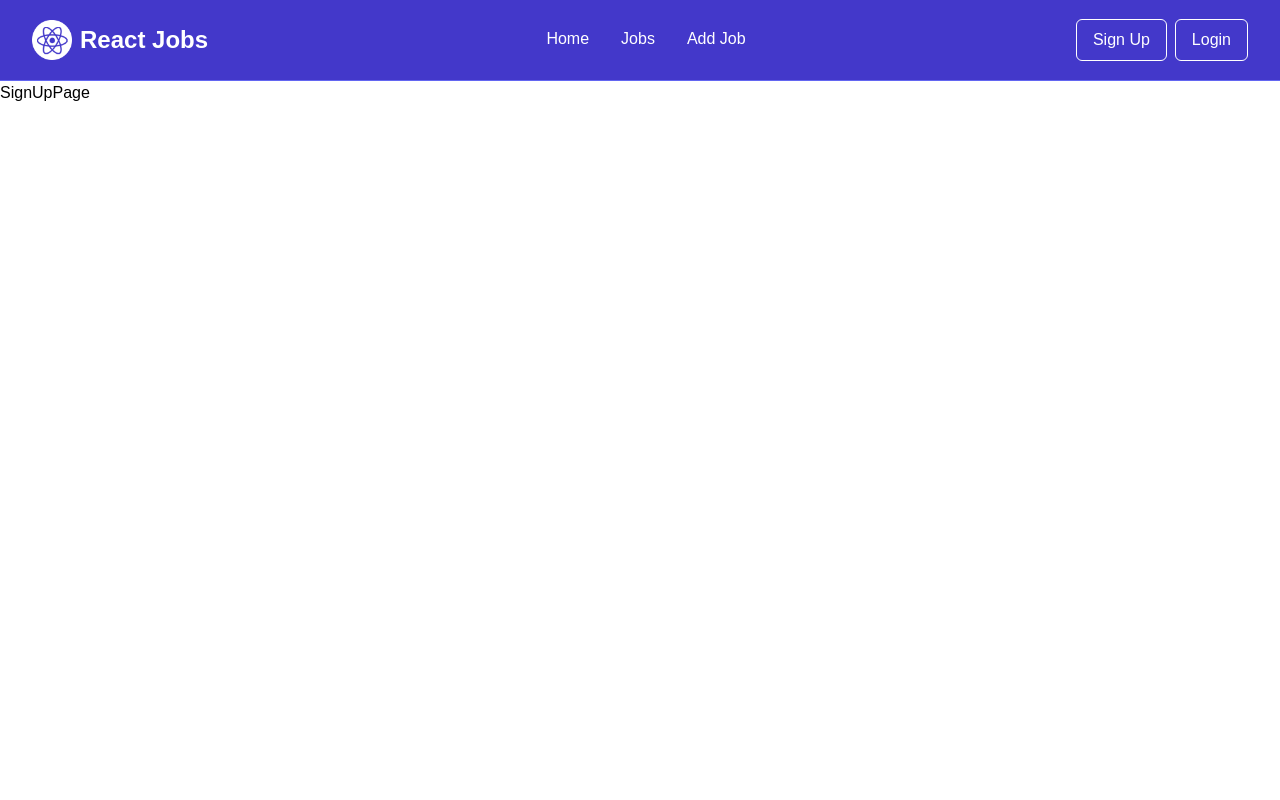
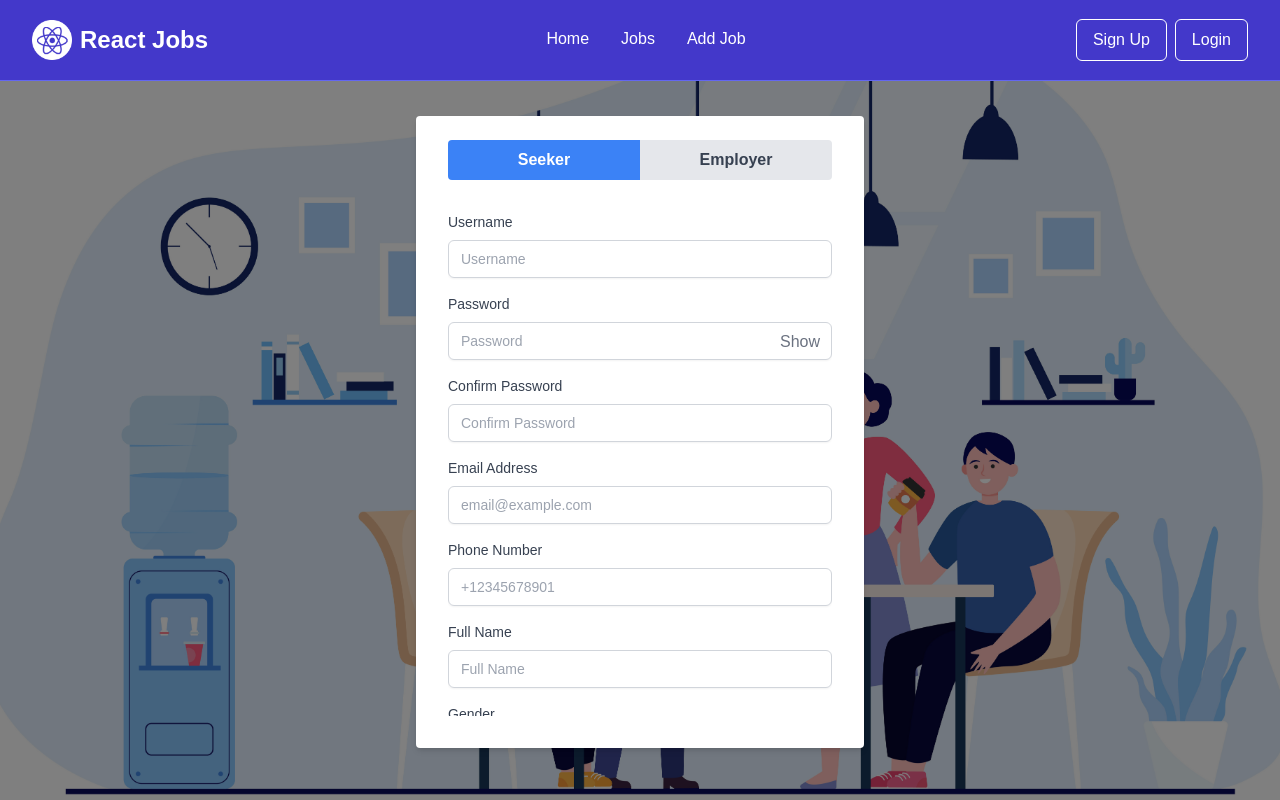
Before and after one commit to IbrahemHafezMohammad/react-course, a React (Vite) app: page /sign-up in a window 1280 px wide. Built offline with nearby package versions, Linux system fonts and the light colour scheme.

Commit message:
create templete

```diff
--- a/package.json
+++ b/package.json
@@ -11,8 +11,10 @@
     "server": "json-server --watch src/jobs.json --port 5000"
   },
   "dependencies": {
+    "axios": "^1.7.2",
     "react": "^18.3.1",
     "react-dom": "^18.3.1",
+    "react-hook-form": "^7.52.1",
     "react-icons": "^5.2.1",
     "react-redux": "^9.1.2",
     "react-router-dom": "^6.25.1",
--- a/src/App.jsx
+++ b/src/App.jsx
@@ -12,7 +12,7 @@ import NotFoundPage from "./pages/NotFoundPage";
 import AddJobPage from "./pages/AddJobPage";
 import EditJobPage from "./pages/EditJobPage";
 import SignUpPage from "./pages/SignUpPage";
-import LoginPage from "./pages/LoginPage";
+// import LoginPage from "./pages/LoginPage";
 import JobPage, { jobLoader } from "./pages/JobPage";
 
 const App = () => {
@@ -52,7 +52,7 @@ const App = () => {
       <Route path="/" element={<MainLayout />}>
         <Route index element={<HomePage />} />
         <Route path="/sign-up" element={<SignUpPage />} />
-        <Route path="/login" element={<LoginPage />} />
+        {/* <Route path="/login" element={<LoginPage />} /> */}
         {/* <Route path="/jobs" element={<JobsPage />} /> */}
         {/* <Route path="/add-job" element={<AddJobPage addJobSubmit={addJob} />} /> */}
         {/* <Route path="/jobs/:id" element={<JobPage deleteJob={deleteJob} />} loader={jobLoader} /> */}
--- /dev/null
+++ b/src/components/CustomButton.jsx
@@ -0,0 +1,9 @@
+const CustomButton = ({ title, containerStyles, onClick }) => {
+    return (
+      <button className={containerStyles} onClick={onClick}>
+        {title}
+      </button>
+    );
+  };
+
+  export default CustomButton;
--- a/src/components/Navbar.jsx
+++ b/src/components/Navbar.jsx
@@ -10,11 +10,10 @@ const Navbar = () => {
 
   return (
     <>
-      <nav className="bg-indigo-700 border-b border-indigo-500">
+      <nav className="bg-indigo-700 border-b border-indigo-500 z-50 relative">
         <div className="mx-auto max-w-7xl px-2 sm:px-6 lg:px-8">
           <div className="flex h-20 items-center justify-between">
             <div className="flex flex-1 items-center justify-center md:items-stretch md:justify-start">
-              {/* <!-- Logo --> */}
               <NavLink className="flex flex-shrink-0 items-center mr-4" to="/">
                 <img className="h-10 w-auto" src={Logo} alt="React Jobs" />
                 <span className="hidden md:block text-white text-2xl font-bold ml-2">
--- /dev/null
+++ b/src/components/SeekerRegisterForm.jsx
@@ -0,0 +1,183 @@
+import TextInput from "./TextInput";
+import CustomButton from "./CustomButton";
+import { useForm } from "react-hook-form";
+import React, { useState } from "react";
+import axios from 'axios';
+import { constants } from "../context/API/constants";
+
+function SeekerRegisterForm() {
+  const [showPassword, setShowPassword] = useState(false);
+  const [errMsg, setErrMsg] = useState("");
+
+  const {
+    register,
+    handleSubmit,
+    getValues,
+    setError,
+    formState: { errors },
+  } = useForm({
+    mode: "onChange",
+  });
+
+  const onSubmit = async (data) => {
+    if(data.birthday) {
+        data.birthday = `${data.birthday} 00:00:00`;
+    }
+
+    try {
+      const response = await axios.post(`${constants.BASE_URL}/seeker/register`, data);
+      console.log('response : ', response)
+      // Handle successful response
+    } catch (error) {
+      if (error.response && error.response.status === 422) {
+        const validationErrors = error.response.data.message;
+        Object.keys(validationErrors).forEach((field) => {
+          setError(field, { type: 'manual', message: validationErrors[field][0] });
+        });
+      } else {
+        setErrMsg("An error occurred. Please try again.");
+      }
+    }
+  };
+
+  return (
+    <>
+      <form className="w-full flex flex-col gap-4 mt-4" onSubmit={handleSubmit(onSubmit)}>
+        <TextInput
+          name="user_name"
+          label="Username"
+          placeholder="Username"
+          type="text"
+          register={register("user_name", {
+            required: "Username is required!",
+            pattern: {
+              value: /^(?:[a-z]|[0-9]){8,12}$/,
+              message: "Username must be lowercase or numbers, 8-12 characters long",
+            },
+          })}
+          error={errors.user_name ? errors.user_name.message : ""}
+        />
+
+        <div className="relative">
+          <TextInput
+            name="password"
+            label="Password"
+            placeholder="Password"
+            type={showPassword ? "text" : "password"}
+            register={register("password", {
+              required: "Password is required!",
+              pattern: {
+                value: /^[A-Za-z0-9!@#$%^&*()_+\-=\[\]{};':"\\|,.<>\/?]{6,16}$/,
+                message: "Password must be 6-16 characters long and include letters, numbers, and special characters",
+              },
+            })}
+            error={errors.password ? errors.password.message : ""}
+          />
+          <button
+            type="button"
+            className="absolute inset-y-0 right-0 mt-7 px-3 py-2 text-gray-500"
+            onClick={() => setShowPassword(!showPassword)}
+          >
+            {showPassword ? "Hide" : "Show"}
+          </button>
+        </div>
+
+        <div className="relative">
+          <TextInput
+            name="confirm_password"
+            label="Confirm Password"
+            placeholder="Confirm Password"
+            type={showPassword ? "text" : "password"}
+            register={register("confirm_password", {
+              required: "Confirm Password is required!",
+              validate: (value) => {
+                const { password } = getValues();
+                return password === value || "Passwords do not match";
+              },
+            })}
+            error={errors.confirm_password ? errors.confirm_password.message : ""}
+          />
+        </div>
+
+        <TextInput
+          name="email"
+          label="Email Address"
+          placeholder="email@example.com"
+          type="email"
+          register={register("email", {
+            required: "Email Address is required!",
+          })}
+          error={errors.email ? errors.email.message : ""}
+        />
+
+        <TextInput
+          name="phone"
+          label="Phone Number"
+          placeholder="+12345678901"
+          type="tel"
+          register={register("phone", {
+            required: "Phone number is required!",
+            pattern: {
+              value: /^[\+][0-9]{11,14}$/,
+              message: "Phone number must be in the format +12345678901 and 11-14 digits long",
+            },
+          })}
+          error={errors.phone ? errors.phone.message : ""}
+        />
+
+        <TextInput
+          name="name"
+          label="Full Name"
+          placeholder="Full Name"
+          type="text"
+          register={register("name", {
+            required: "Full name is required!",
+          })}
+          error={errors.name ? errors.name.message : ""}
+        />
+
+        <div className="flex flex-col gap-1">
+          <label className="block text-sm font-medium text-gray-700">Gender</label>
+          <select
+            className="mt-1 block w-full px-3 py-2 bg-white border border-gray-300 rounded-md shadow-sm focus:outline-none focus:ring-blue-500 focus:border-blue-500 sm:text-sm"
+            {...register("gender")}
+          >
+            <option value="">Prefer not to say</option>
+            <option value="1">Male</option>
+            <option value="2">Female</option>
+            <option value="3">Other</option>
+          </select>
+        </div>
+
+        <TextInput
+          name="birthday"
+          label="Birthday"
+          placeholder="YYYY-MM-DD"
+          type="date"
+          register={register("birthday", {
+            pattern: {
+              value: /^\d{4}-\d{2}-\d{2}$/,
+              message: "Invalid date format",
+            },
+          })}
+          error={errors.birthday ? errors.birthday.message : ""}
+        />
+
+        {errMsg && (
+          <span role="alert" className="text-sm text-red-500 mt-0.5">
+            {errMsg}
+          </span>
+        )}
+
+        <CustomButton
+          type="submit"
+          containerStyles="mt-4 inline-flex justify-center rounded-md bg-blue-600 px-8 py-2 text-sm font-medium text-white outline-none hover:bg-blue-800"
+          title="Create Account"
+        />
+
+      </form>
+    </>
+  );
+}
+
+export default SeekerRegisterForm;
--- /dev/null
+++ b/src/components/TextInput.jsx
@@ -0,0 +1,20 @@
+const TextInput = ({ name, label, placeholder, type, register, error }) => (
+    <div className="flex flex-col gap-1">
+      <label htmlFor={name} className="block text-sm font-medium text-gray-700">
+        {label}
+      </label>
+      <input
+        id={name}
+        name={name}
+        type={type}
+        placeholder={placeholder}
+        {...register}
+        className={`mt-1 block w-full px-3 py-2 bg-white border ${
+          error ? "border-red-500" : "border-gray-300"
+        } rounded-md shadow-sm focus:outline-none focus:ring-blue-500 focus:border-blue-500 sm:text-sm`}
+      />
+      {error && <p className="text-sm text-red-500">{error}</p>}
+    </div>
+  );
+
+  export default TextInput;
--- /dev/null
+++ b/src/context/API/constants.js
@@ -0,0 +1,6 @@
+const constants = {
+
+    BASE_URL: `http://localhost:8000/api`,
+  };
+
+  export { constants };
--- /dev/null
+++ b/src/pages/EmployerRegisterForm.jsx
@@ -0,0 +1,44 @@
+function EmployerRegisterForm() {
+  return (
+    <>
+      <form>
+        <div className="mb-4">
+          <label
+            className="block text-gray-700 text-sm font-bold mb-2"
+            htmlFor="employer-name"
+          >
+            Employer Name
+          </label>
+          <input
+            className="shadow appearance-none border rounded w-full py-2 px-3 text-gray-700 leading-tight focus:outline-none focus:shadow-outline"
+            id="employer-name"
+            type="text"
+            placeholder="Employer Name"
+          />
+        </div>
+        <div className="mb-6">
+          <label
+            className="block text-gray-700 text-sm font-bold mb-2"
+            htmlFor="employer-email"
+          >
+            Email
+          </label>
+          <input
+            className="shadow appearance-none border rounded w-full py-2 px-3 text-gray-700 leading-tight focus:outline-none focus:shadow-outline"
+            id="employer-email"
+            type="email"
+            placeholder="Email"
+          />
+        </div>
+        <button
+          className="bg-green-500 hover:bg-green-700 text-white font-bold py-2 px-4 rounded focus:outline-none focus:shadow-outline"
+          type="button"
+        >
+          Sign Up
+        </button>
+      </form>
+    </>
+  );
+}
+
+export default EmployerRegisterForm;
--- a/src/pages/SignUpPage.jsx
+++ b/src/pages/SignUpPage.jsx
@@ -1,8 +1,45 @@
+import { useState } from "react";
+import { Office } from "../assets";
+import SeekerRegisterForm from "../components/SeekerRegisterForm";
+import EmployerRegisterForm from "./EmployerRegisterForm";
 
 function SignUpPage() {
+  const [tab, setTab] = useState("seeker-tab");
+
+  const renderForm = () => {
+    if (tab === "seeker-tab") {
+      return <SeekerRegisterForm />;
+    } else {
+      return <EmployerRegisterForm />;
+    }
+  };
+
   return (
-    <div>SignUpPage</div>
-  )
+    <>
+      <div className="fixed inset-0 bg-cover bg-center z-0" style={{ backgroundImage: `url(${Office})` }} />
+      <div className="fixed inset-0 flex items-center justify-center mt-20 bg-black bg-opacity-50 z-10">
+        <div className="w-full max-w-md bg-white shadow-md rounded px-8 pt-6 pb-8 mb-4 overflow-y-auto max-h-screen">
+          <div className="mb-4 flex">
+            <button
+              className={`flex-1 px-4 py-2 font-bold ${tab === "seeker-tab" ? "bg-blue-500 text-white" : "bg-gray-200 text-gray-700"} rounded-tl rounded-bl`}
+              onClick={() => setTab("seeker-tab")}
+            >
+              Seeker
+            </button>
+            <button
+              className={`flex-1 px-4 py-2 font-bold ${tab === "employer-tab" ? "bg-green-500 text-white" : "bg-gray-200 text-gray-700"} rounded-tr rounded-br`}
+              onClick={() => setTab("employer-tab")}
+            >
+              Employer
+            </button>
+          </div>
+          <div className="overflow-y-auto max-h-[65vh]"> {/* Ensuring the content is scrollable */}
+            {renderForm()}
+          </div>
+        </div>
+      </div>
+    </>
+  );
 }
 
-export default SignUpPage
+export default SignUpPage;
```
Also changed, not shown: vite.config.js (+7 -7 lines), 1 other file (tests, documents, lock files or other folders).
